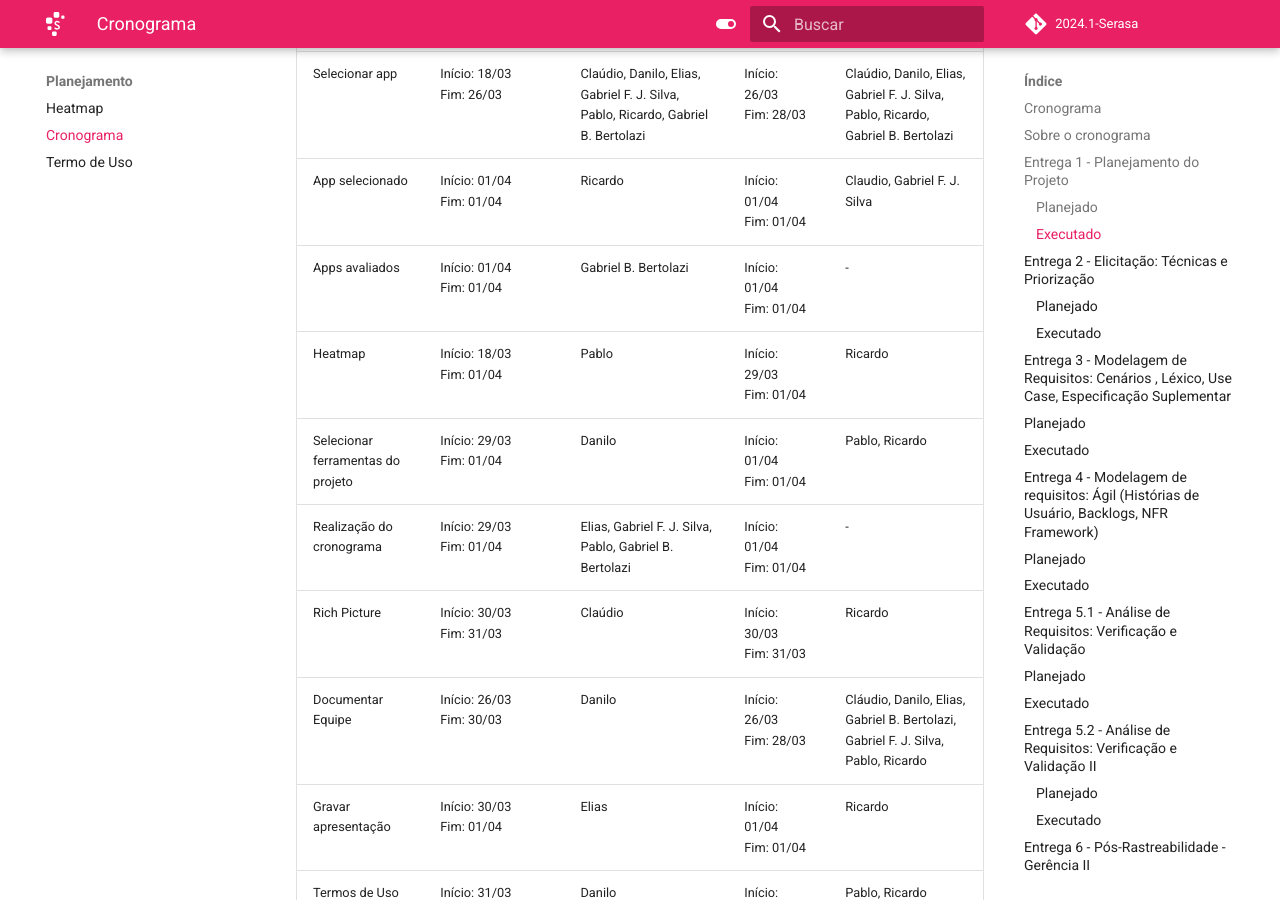
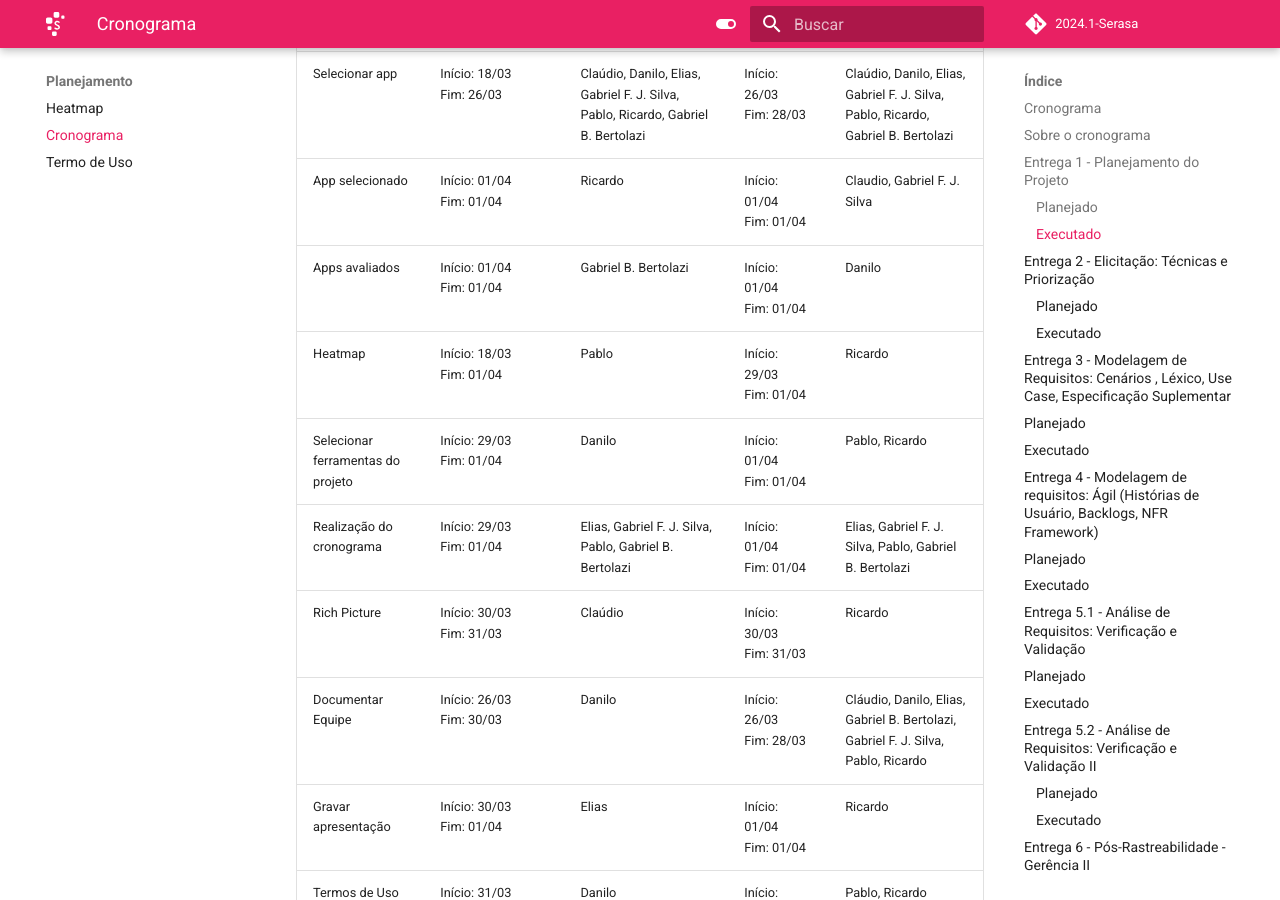
Before and after one commit to Requisitos-de-Software/2024.1-Serasa, an MkDocs documentation site: the page built from docs/planejamento/cronograma.md, in a window 1280 px wide and 900 px high, scrolled down 1890 px. Built offline with MkDocs 1.6.1 and Material for MkDocs 9.7.7, drawn with Linux system fonts in a browser that asks for light colours; comment, search, counter and statistics services are not loaded.

Commit message:
Atuliza inf execultados e revisor

```diff
--- a/docs/planejamento/cronograma.md
+++ b/docs/planejamento/cronograma.md
@@ -43,10 +43,10 @@ Na Tabela 2, está o cronograma executado nas atividades da primeira entrega.
 | --- | --- | --- | --- | --- |
 | Selecionar app | Início: 18/03 <br>Fim: 26/03 | Claúdio, Danilo, Elias, Gabriel F. J. Silva, Pablo, Ricardo, Gabriel B. Bertolazi | Início: 26/03 <br>Fim: 28/03 | Claúdio, Danilo, Elias, Gabriel F. J. Silva, Pablo, Ricardo, Gabriel B. Bertolazi |
 | App selecionado | Início: 01/04 <br>Fim: 01/04 | Ricardo | Início: 01/04 <br>Fim: 01/04 | Claudio, Gabriel F. J. Silva |
-| Apps avaliados | Início: 01/04 <br>Fim: 01/04 | Gabriel B. Bertolazi | Início: 01/04 <br>Fim: 01/04 | \- |
+| Apps avaliados | Início: 01/04 <br>Fim: 01/04 | Gabriel B. Bertolazi | Início: 01/04 <br>Fim: 01/04 | Danilo |
 | Heatmap | Início: 18/03 <br>Fim: 01/04 | Pablo | Início: 29/03 <br>Fim: 01/04 | Ricardo |
 | Selecionar ferramentas do projeto | Início: 29/03 <br>Fim: 01/04 | Danilo | Início: 01/04 <br>Fim: 01/04 | Pablo, Ricardo |
-| Realização do cronograma | Início: 29/03 <br>Fim: 01/04 | Elias, Gabriel F. J. Silva, Pablo, Gabriel B. Bertolazi | Início: 01/04 <br>Fim: 01/04 | \- |
+| Realização do cronograma | Início: 29/03 <br>Fim: 01/04 | Elias, Gabriel F. J. Silva, Pablo, Gabriel B. Bertolazi | Início: 01/04 <br>Fim: 01/04 | Elias, Gabriel F. J. Silva, Pablo, Gabriel B. Bertolazi |
 | Rich Picture | Início: 30/03 <br>Fim: 31/03 | Claúdio | Início: 30/03 <br>Fim: 31/03 | Ricardo |
 | Documentar Equipe | Início: 26/03 <br>Fim: 30/03 | Danilo | Início: 26/03 <br>Fim: 28/03 | Cláudio, Danilo, Elias, Gabriel B. Bertolazi, Gabriel F. J. Silva, Pablo, Ricardo |
 | Gravar apresentação | Início: 30/03 <br>Fim: 01/04 | Elias | Início: 01/04 <br>Fim: 01/04 | Ricardo |
@@ -253,5 +253,5 @@ Disponível em:
 | Versão | Data | Descrição | Autor(es) | Revisor(es) |
 | --- | --- | --- | --- | --- |
 | 1.0 | 29/03/2024 | Criar cronograma planejado | [Pablo S. Costa](https://github.com/pabloheika) | [pessoa](https://github.com/pessoa) |
-| 1.1 | 30/03/2024 | Criar cronograma planejado para entregas 2 e 5.1 | [Gabriel F. J. Silva](https://github.com/MMcLovin) | [pessoa](https://github.com/pessoa) |
+| 1.1 | 30/03/2024 | Criar cronograma planejado para entregas 2 e 5.1 | [Gabriel F. J. Silva](https://github.com/MMcLovin) | [Pablo S. Costa](https://github.com/pabloheika) |
 | 1.2 | 01/04/2024 | Criar cronograma planejado para entregas 3 e 6 | [Elias Oliveira](https://github.com/EliasOliveira21) | [pessoa](https://github.com/pessoa) |
```
